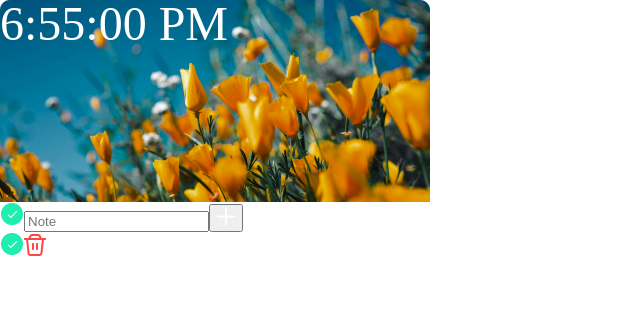
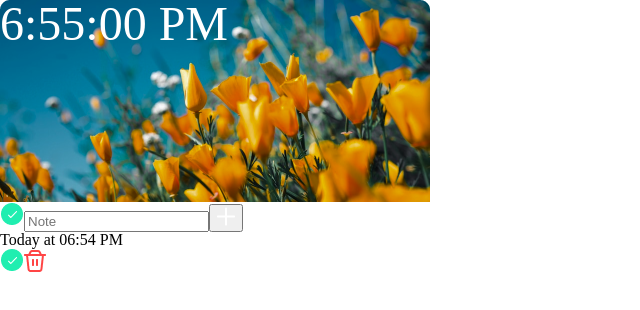
Before and after one commit to Runsprint/todo-in-react, a React (Vite) app: page / in a window 1280 px wide. Both pictures are taken after a click on the button 226 px from the left and 218 px from the top of the page. Shown: the top 310 px of the page, without its empty margins (0-640 px from the left). Built offline with nearby package versions, Linux system fonts and the light colour scheme.

Commit message:
write time changing functional and instal libary: date-fns

```diff
--- a/package.json
+++ b/package.json
@@ -10,6 +10,7 @@
     "preview": "vite preview"
   },
   "dependencies": {
+    "date-fns": "^2.30.0",
     "dayjs": "^1.11.7",
     "react": "^18.2.0",
     "react-dom": "^18.2.0"
--- a/src/App.jsx
+++ b/src/App.jsx
@@ -1,19 +1,16 @@
-import { useState } from "react";
 import React, { useEffect } from "react";
 import "./reset.css";
 import Clock from "./clock";
 import ToDo from "./to-do";
-import List from "./list";
+import { List } from "./list";
 import "./App.css";
 
 function App() {
-  const [todoValue, setTodoValue] = useState("");
   return (
     <>
       <div className="app"></div>
       <Clock />
-      <ToDo todoValue={todoValue} setTodoValue={setTodoValue} />
-      <List value={todoValue} />
+      <ToDo />
     </>
   );
 }
--- a/src/list.jsx
+++ b/src/list.jsx
@@ -1,20 +1,22 @@
 import Recucle from "./assets/images/vector.png";
 import Done from "./assets/images/akar-icons_circle-1.png";
-const List = (props) => {
+
+export const List = (props) => {
   const dateObject = new Date();
   const dateString = dateObject.toDateString();
   const dateArray = dateString.split(" ");
   const [day, month, number, ,] = dateArray;
 
-  console.log(dateArray);
-
   return (
     <div className="listDiv">
       <h1>{props.value}</h1>
-      <p></p>
+      <p>
+        {day}
+        {month}
+        {number}
+      </p>
       <img src={Done} />
       <img src={Recucle} />
     </div>
   );
 };
-export default List;
--- a/src/to-do.jsx
+++ b/src/to-do.jsx
@@ -1,20 +1,67 @@
 import plus from "./assets/images/plus.png";
 import circle from "./assets/images/akar-icons_circle-1.png";
+import { format, isToday, isYesterday } from "date-fns";
+import { List } from "./list";
+import { useState } from "react";
+import Recucle from "./assets/images/vector.png";
+import Done from "./assets/images/akar-icons_circle-1.png";
 
 const ToDo = (props) => {
+  const [todoValue, setTodoValue] = useState("");
+  const [array, setArray] = useState([]);
+
+  const handlerShowList = () => {
+    const newTask = {
+      todo: todoValue,
+      completed: false,
+      createdAt: new Date(),
+    };
+    setArray([newTask, ...array]);
+    setTodoValue("");
+  };
+  function renderDate(currentDate) {
+    let formattedDate;
+
+    if (isToday(currentDate)) {
+      formattedDate = "Today";
+    } else if (isYesterday(currentDate)) {
+      formattedDate = "Yesterday";
+    } else {
+      formattedDate = format(currentDate, "MMMM d y");
+    }
+
+    return formattedDate;
+  }
+
   return (
     <div className="mainDiv">
       <img src={circle} />
       <input
         type="text"
         placeholder="Note"
+        value={todoValue}
         onChange={(event) => {
-          props.setTodoValue(event.target.value);
+          setTodoValue(event.target.value);
         }}
       />
-      <button className="buttonPlus">
+      <button className="buttonPlus" onClick={handlerShowList}>
         <img src={plus} />
       </button>
+      {array.map((item, index) => {
+        const time = format(item.createdAt, " hh:mm b");
+        const days = renderDate(item.createdAt);
+
+        return (
+          <div className="listDiv" key={index}>
+            <h1>{item.todo}</h1>
+            <p>
+              {days} at {time}
+            </p>
+            <img src={Done} />
+            <img src={Recucle} />
+          </div>
+        );
+      })}
     </div>
   );
 };
```
Also changed, not shown: 1 other file (tests, documents, lock files or other folders).
